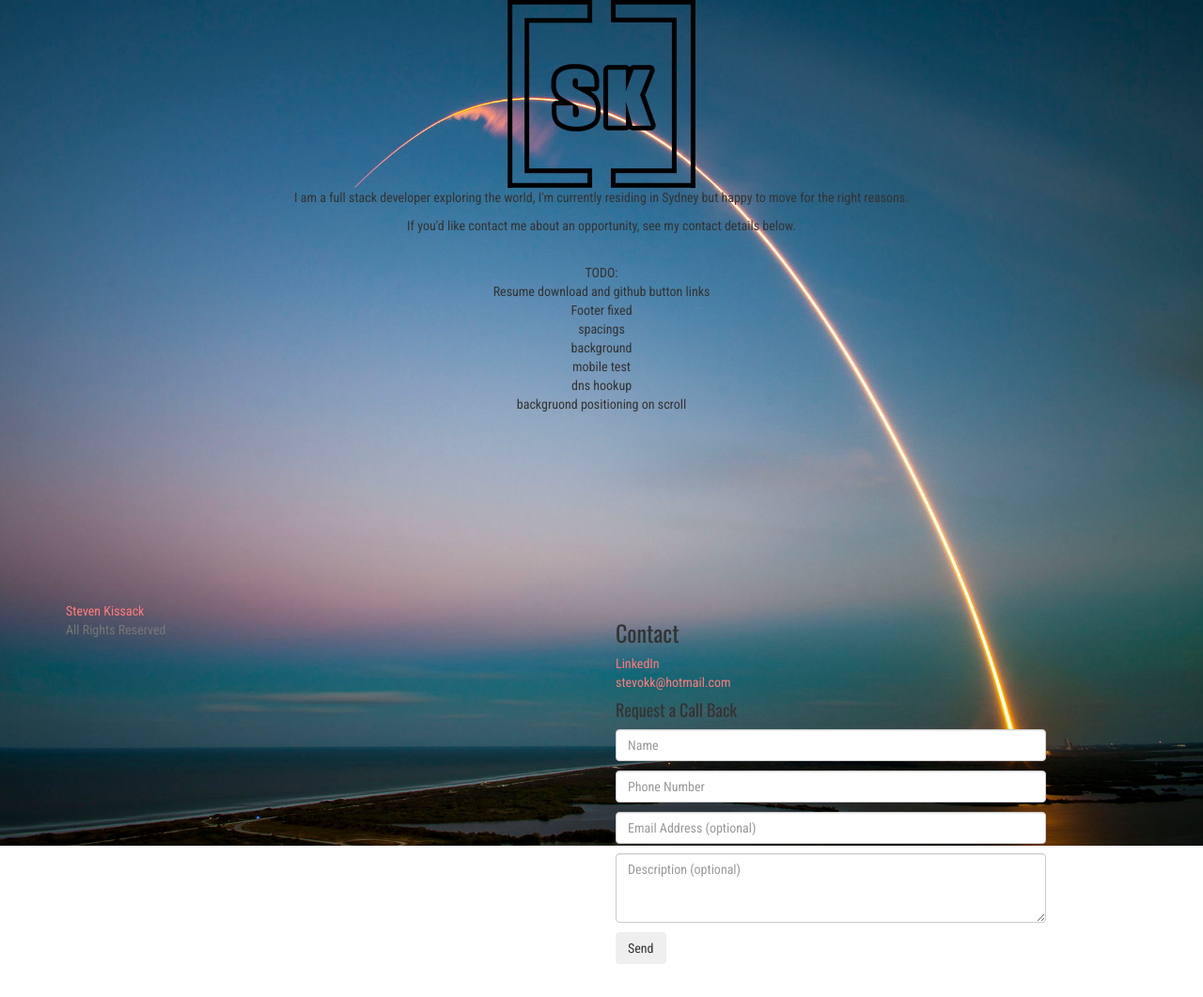
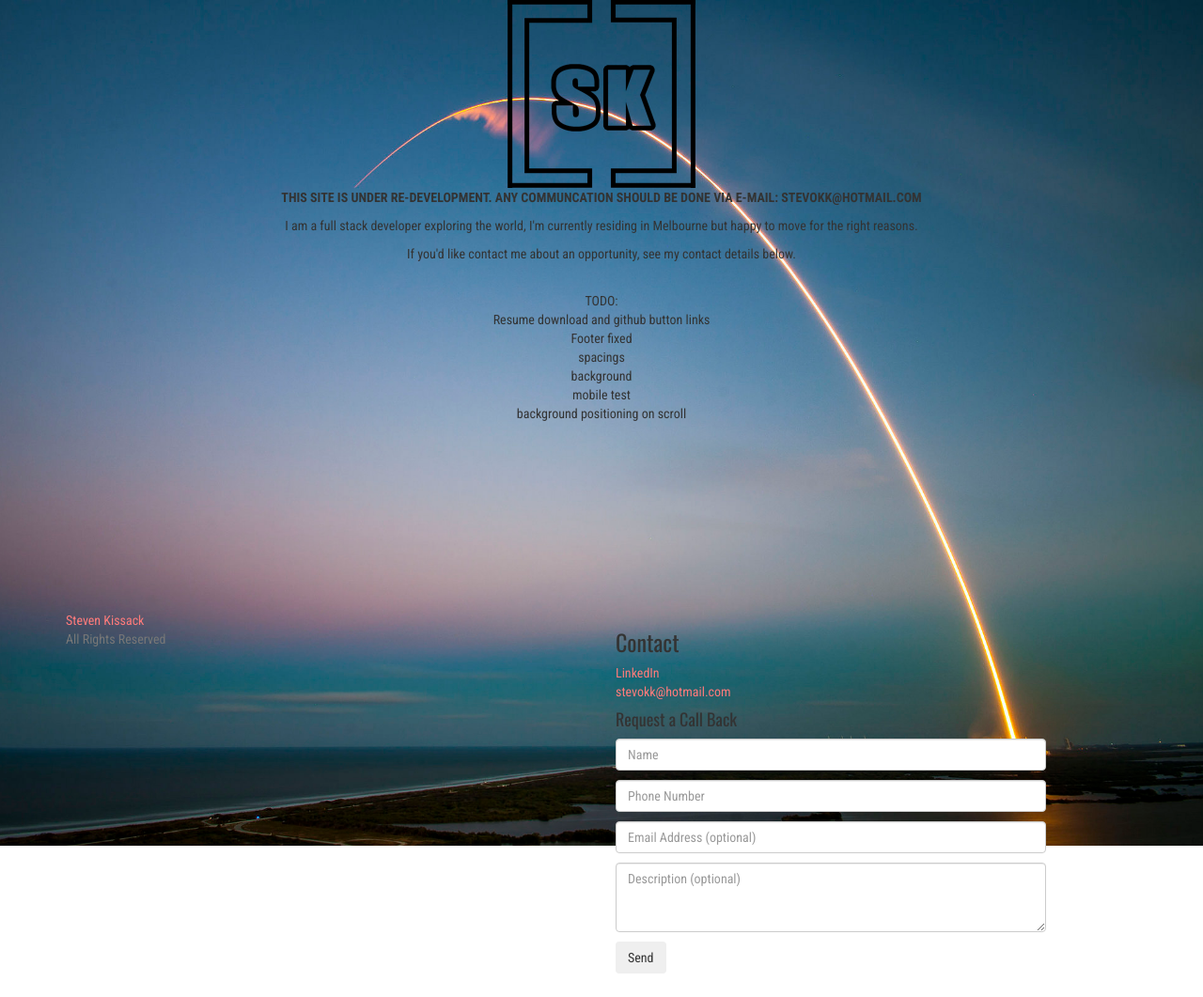
Before and after one commit to stevenkissack/stevokk.github.io, a Jekyll site: the page built from index.html, in a window 1280 px wide. Shown: the whole page at 94% size. Built offline with Jekyll 4.4.1, drawn with Linux system fonts in a browser that asks for light colours.

Commit message:
add construction message, remove dns task

```diff
--- a/_data/global.yml
+++ b/_data/global.yml
@@ -7,4 +7,4 @@ personal_location: 'Isle of Man'
 personal_email: 'stevokk@hotmail.com'
 personal_linkedin: 'https://uk.linkedin.com/in/steven-kissack-68882337'
 personal_github: 'https://github.com/stevokk'
-personal_current_location: 'Sydney'
+personal_current_location: 'Melbourne'
--- a/index.html
+++ b/index.html
@@ -3,6 +3,7 @@ layout: minimal
 ---
 
 <div class="text-center">
+  <p><b>THIS SITE IS UNDER RE-DEVELOPMENT. ANY COMMUNCATION SHOULD BE DONE VIA E-MAIL: STEVOKK@HOTMAIL.COM</b></p>
   <p>I am a full stack developer exploring the world{% if site.data.global.personal_current_location %}, I'm currently residing in {{ site.data.global.personal_current_location }} but happy to move for the right reasons{% endif %}.</p>
   {% if site.data.global.available_for_work %}
   <p>If you'd like contact me about an opportunity, see my contact details below.</p>
@@ -14,7 +15,6 @@ layout: minimal
   spacings<br>
   background<br>
   mobile test<br>
-  dns hookup<br>
-  backgruond positioning on scroll
+  background positioning on scroll
 
 </div>
```
